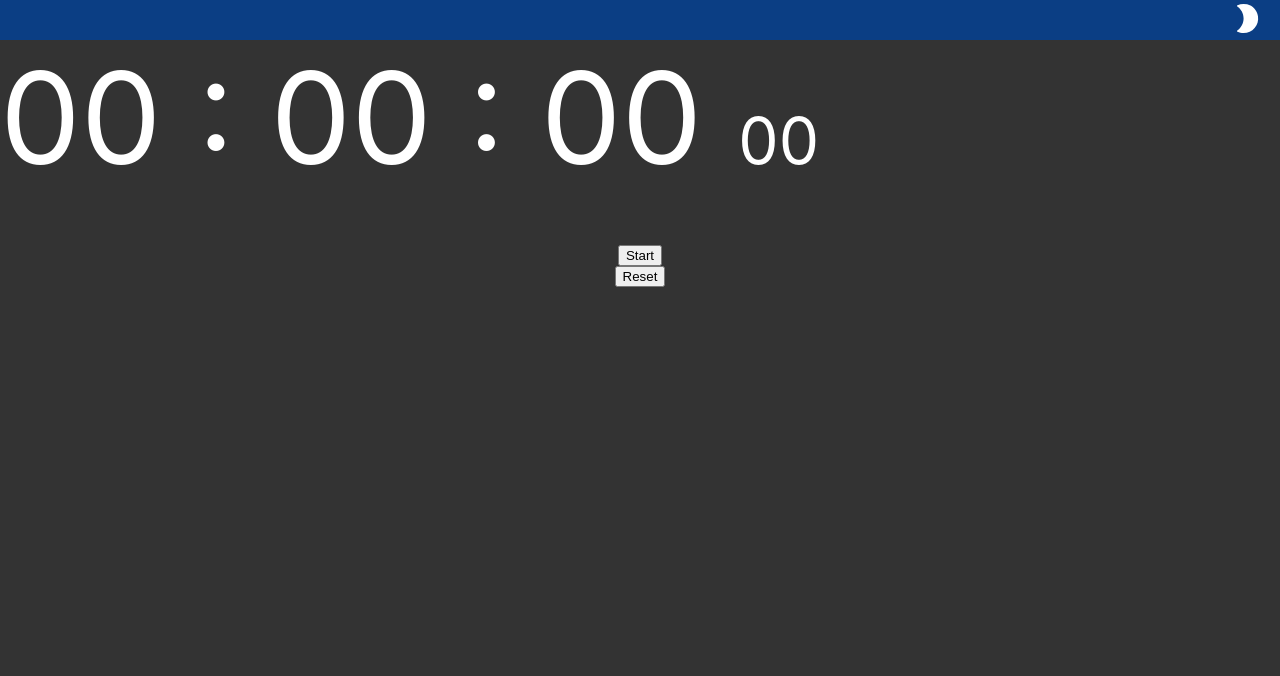
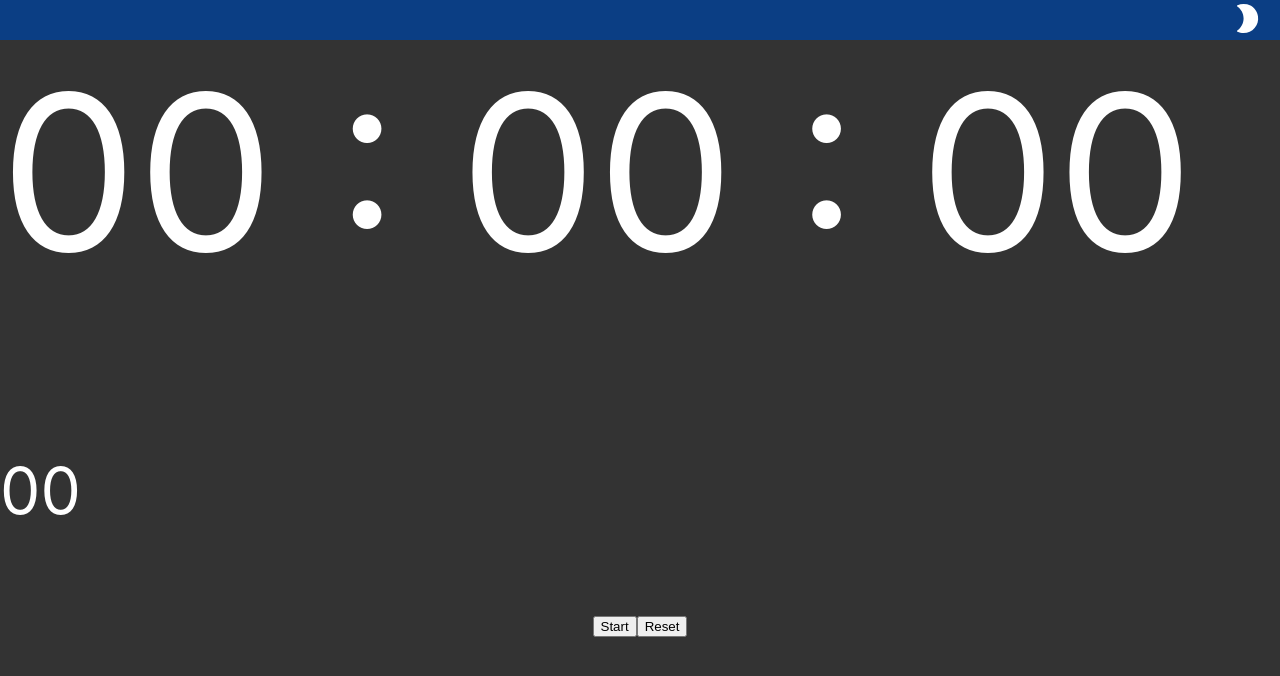
Before and after one commit to timc986/Big-Stopwatch-Ng, an Angular app: page / in a window 1280 px wide. Shown: the top 676 px of the page. Built offline with nearby package versions, Linux system fonts and the light colour scheme.

Commit message:
bigger time

```diff
--- a/src/app/stopwatch/stopwatch.component.scss
+++ b/src/app/stopwatch/stopwatch.component.scss
@@ -1,10 +1,10 @@
 .content {
-  // display: flex;
+  display: flex;
   // margin: 82px auto 32px;
   // padding: 0 16px;
   // max-width: 960px;
-  // flex-direction: column;
-  // align-items: center;
+  flex-direction: column;
+  align-items: center;
   // margin-top: 50px;
 }
 
@@ -16,7 +16,7 @@
   // width: 100%;
   //   max-width: 960px;
   //   font-size: calc((75vw - 4.5rem) / 7);
-  font-size: 10vw;
+  font-size: 17vw;
 
   .millisecond {
     font-size: 5vw;
@@ -24,10 +24,10 @@
 }
 
 .buttons {
-  display: flex;
+  // display: flex;
   margin-top: 50px;
   //   padding: 0 16px;
   // max-width: 960px;
-  flex-direction: column;
-  align-items: center;
+  // flex-direction: column;
+  // align-items: center;
 }
```
